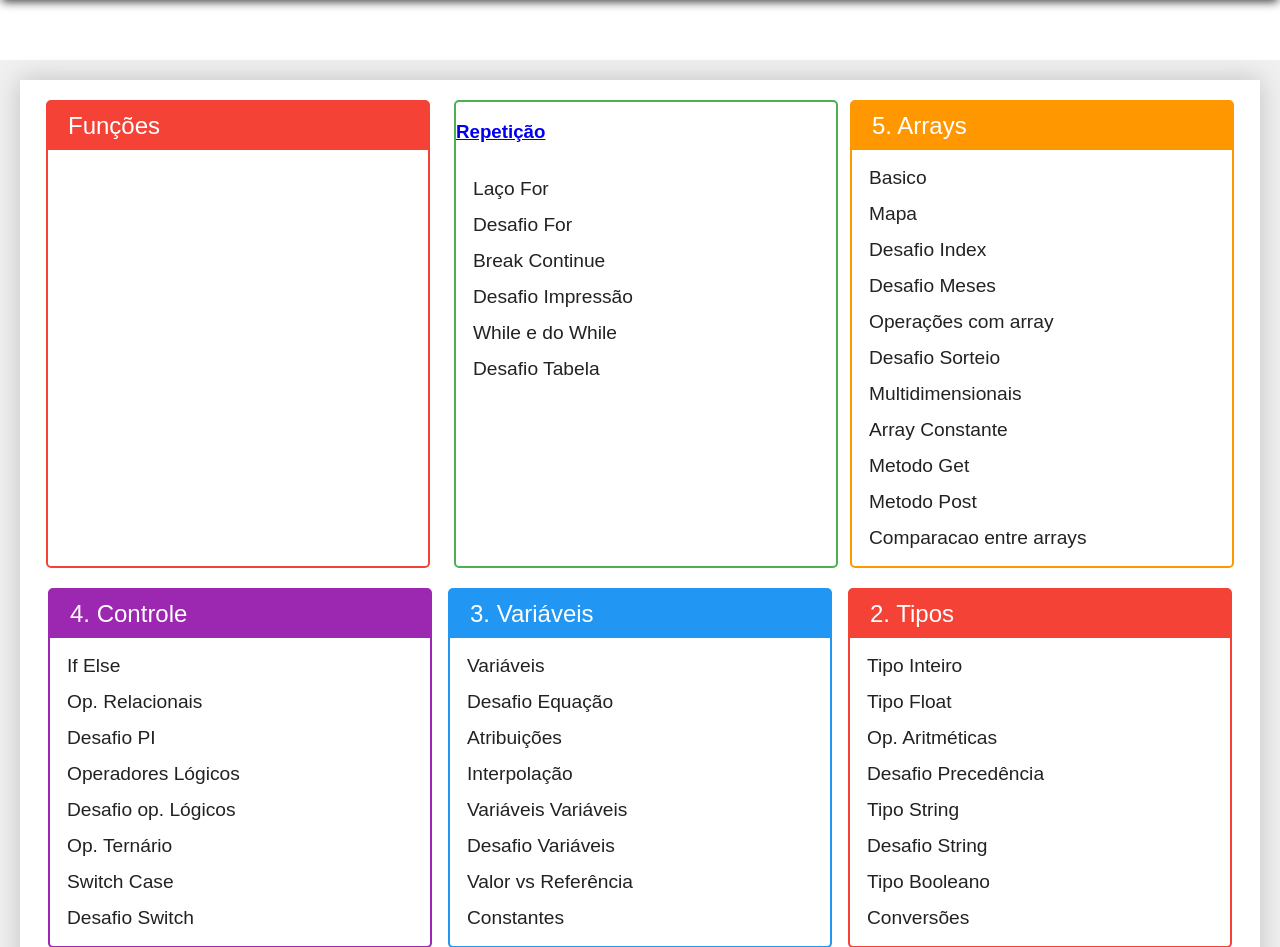
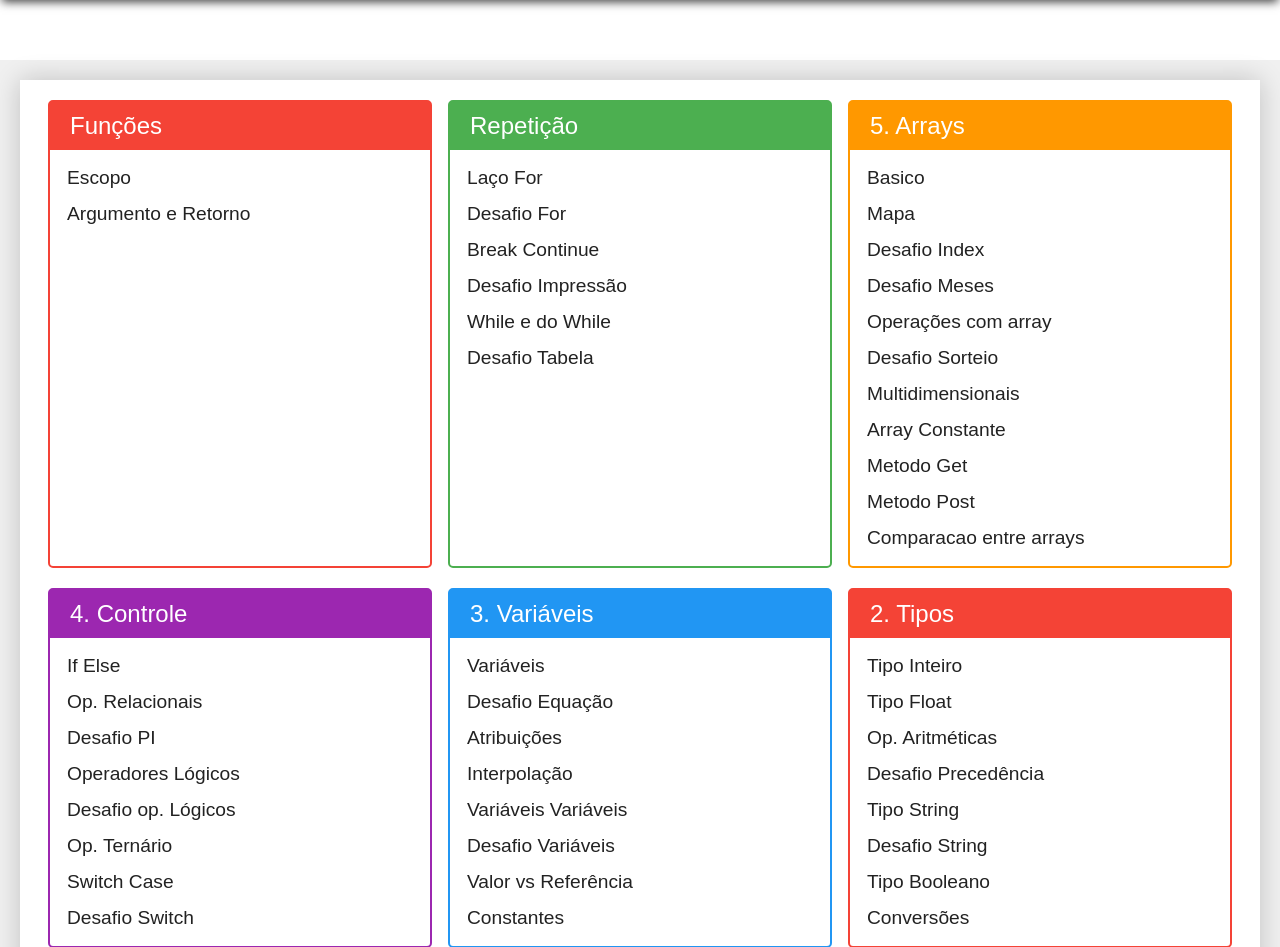
Before and after one commit to felipesms2/PHP-7-Completo---Curso-do-Desenvolvedor-Web-2021-Projetos, a PHP site: page / in a window 1280 px wide. Shown: the part 120-1067 px from the top of the page. Run offline with PHP 8.4, Linux system fonts and the light colour scheme.

Commit message:
Section 120 - Linking arguments and returns

```diff
--- a/index.php
+++ b/index.php
@@ -25,7 +25,14 @@
                     <h3>Funções</h3>
                     <ul>
                         <li>
-                        <a href="exercicio.php?dir=functions&file=getting-start">
+                            <a href="exercicio.php?dir=functions&file=getting-start">
+                                Escopo
+                            </a>
+                        </li>
+                        <li>
+                            <a href="exercicio.php?dir=functions&file=argt-return">
+                                Argumento e Retorno
+                            </a>
                         </li>
                     </ul>
                 </div>
```
